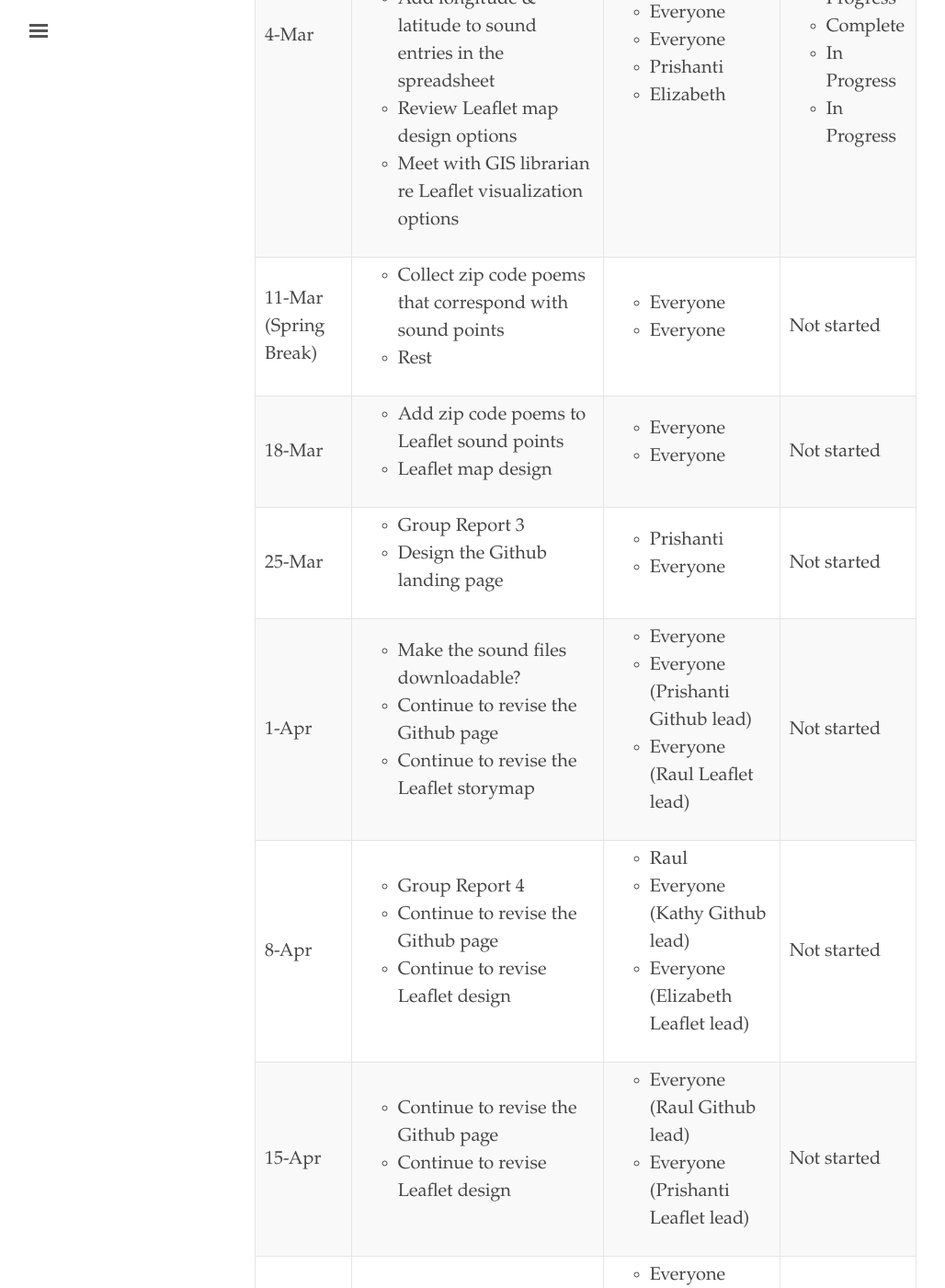
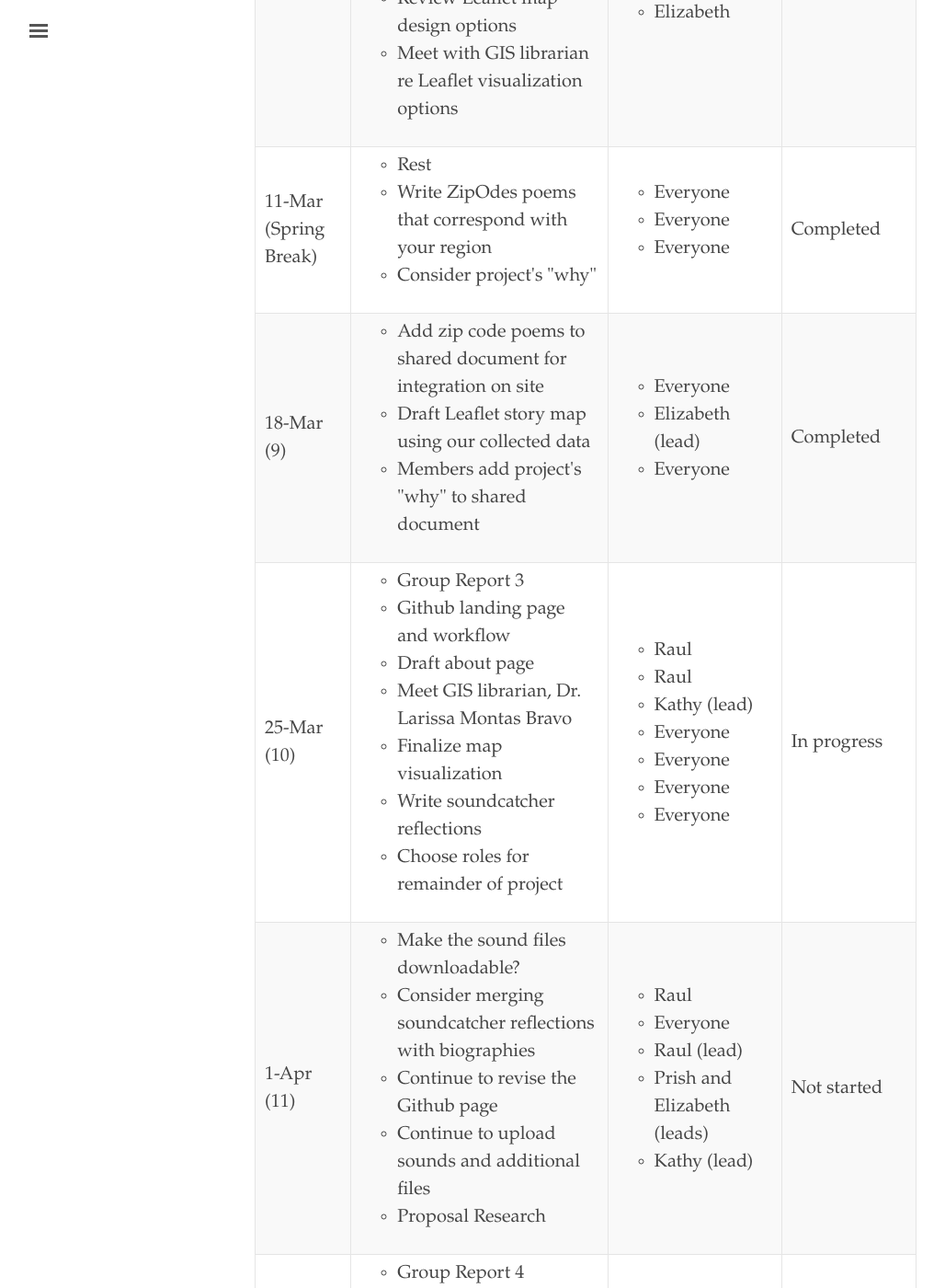
Before and after one commit to rm4-25/lsf_3, a Jekyll site: the page built from Workflow.md, in a window 1280 px wide and 1400 px high, scrolled down 1476 px. Shown: the whole window at 92% size, without its empty margins (3-1031 px from the left). Built offline with Jekyll 4.4.1, drawn with Linux system fonts in a browser that asks for light colours; some of the changed text lies outside the part shown.

Commit message:
Update Workflow.md
Updated to match week 10 group report.

```diff
--- a/Workflow.md
+++ b/Workflow.md
@@ -28,12 +28,11 @@ order: 5
     <td>
       <ul>
         <li>Complete</li>
-        <li>Complete</li>
       </ul>
     </td>
   </tr>
   <tr>
-    <td>18-Feb </td>
+    <td>18-Feb (6) </td>
     <td>
       <ul>
         <li>Group Report 1</li>
@@ -85,22 +84,16 @@ order: 5
         <li>Everyone</li>
         <li>Everyone</li>
         <li>Everyone</li>
-        <li>Everyone</li>
       </ul>
     </td>
     <td>
       <ul>
         <li>Complete</li>
-        <li>Complete</li>
-        <li>Complete</li>
-        <li>In Progress</li>
-        <li>Complete</li>
-        <li>Complete</li>
       </ul>
     </td>
   </tr>
   <tr>
-    <td>4-Mar </td>
+    <td>4-Mar (8) </td>
     <td>
       <ul>
         <li>Group Report 2</li>
@@ -124,11 +117,6 @@ order: 5
     <td>
       <ul>
        <li>Complete</li>
-        <li>Complete</li>
-        <li>In Progress</li>
-        <li>Complete</li>
-        <li>In Progress</li>
-        <li>In Progress</li>
       </ul>
     </td>
   </tr>
@@ -136,114 +124,138 @@ order: 5
     <td>11-Mar (Spring Break)</td>
     <td>
       <ul>
-        <li>Collect zip code poems that correspond with sound points</li>
         <li>Rest</li>
+        <li>Write ZipOdes poems that correspond with your region</li>
+        <li>Consider project's "why"</li>
       </ul>
     </td>
     <td>
       <ul>
         <li>Everyone</li>
         <li>Everyone</li>
+        <li>Everyone</li>
+      </ul>
+    </td>
+    <td>Completed</td>
+  </tr>
+  <tr>
+    <td>18-Mar (9) </td>
+    <td>
+      <ul>
+        <li>Add zip code poems to shared document for integration on site</li>
+        <li>Draft Leaflet story map using our collected data</li>
+        <li>Members add project's "why" to shared document</li>
+      </ul>
+    </td>
+    <td>
+      <ul>
+        <li>Everyone</li>
+        <li>Elizabeth (lead)</li>
+        <li>Everyone</li>
+      </ul>
+    </td>
+    <td>Completed</td>
+  </tr>
+  <tr>
+    <td>25-Mar (10)</td>
+    <td>
+      <ul>
+        <li>Group Report 3</li>
+        <li>Github landing page and workflow</li>
+        <li>Draft about page</li>
+        <li>Meet GIS librarian, Dr. Larissa Montas Bravo</li>
+        <li>Finalize map visualization</li>
+        <li>Write soundcatcher reflections</li>
+        <li>Choose roles for remainder of project</li>
+      </ul>
+    </td>
+    <td>
+      <ul>
+        <li>Raul</li>
+        <li>Raul</li>
+        <li>Kathy (lead)</li>
+        <li>Everyone</li>
+        <li>Everyone</li>
+        <li>Everyone</li>
+        <li>Everyone</li>
+      </ul>
+    </td>
+    <td>In progress</td>
+  </tr>
+  <tr>
+    <td>1-Apr (11) </td>
+    <td>
+      <ul>
+        <li>Make the sound files downloadable? </li>
+        <li>Consider merging soundcatcher reflections with biographies</li>
+        <li>Continue to revise the Github page</li>
+        <li>Continue to upload sounds and additional files</li>
+        <li>Proposal Research</li>
+      </ul>
+    </td>
+    <td>
+      <ul>
+        <li>Raul</li>
+        <li>Everyone</li>
+        <li>Raul (lead)</li>
+        <li>Prish and Elizabeth (leads)</li>
+        <li>Kathy (lead)</li>
       </ul>
     </td>
     <td>Not started</td>
   </tr>
   <tr>
-    <td>18-Mar </td>
+    <td>8-Apr (12) </td>
     <td>
       <ul>
-        <li>Add zip code poems to Leaflet sound points</li>
-        <li>Leaflet map design</li>
+        <li>Group Report 4</li>
+        <li>Continue to revise the Github page</li>
+        <li>Continue to revise Leaflet design</li>
+        <li>Proposal Research/Drafting</li>
+      </ul>
+    </td>
+    <td>
+      <ul>
+        <li>Prish</li>
+        <li>Raul (lead)</li>
+        <li>Elizabeth (lead)</li>
+        <li>Kathy (lead)</li>
+      </ul>
+    </td>
+    <td>Not started</td>
+  </tr>
+  <tr>
+    <td>15-Apr (13) </td>
+    <td>
+      <ul>
+        <li>Journal 5</li>
+        <li>Finalize the Github page</li>
+        <li>Finalize Leaflet design</li>
+        <li>Proposal Writing</li>
       </ul>
     </td>
     <td>
       <ul>
         <li>Everyone</li>
-        <li>Everyone</li>
+        <li>Raul (lead)</li>
+        <li>Elizabeth & Prish (lead)</li>
+        <li>Kathy (lead)</li>
       </ul>
     </td>
     <td>Not started</td>
   </tr>
   <tr>
-    <td>25-Mar </td>
+    <td>22-Apr (14) </td>
     <td>
       <ul>
-        <li>Group Report 3</li>
-        <li>Design the Github landing page</li>
+        <li>Proposal Editing (due May 7th)</li>
       </ul>
     </td>
     <td>
       <ul>
-        <li>Prishanti</li>
-        <li>Everyone</li>
-      </ul>
-    </td>
-    <td>Not started</td>
-  </tr>
-  <tr>
-    <td>1-Apr </td>
-    <td>
-      <ul>
-        <li>Make the sound files downloadable? </li>
-        <li>Continue to revise the Github page</li>
-        <li>Continue to revise the Leaflet storymap </li>
-      </ul>
-    </td>
-    <td>
-      <ul>
-        <li>Everyone</li>
-        <li>Everyone (Prishanti Github lead)</li>
-        <li>Everyone (Raul Leaflet lead)</li>
-      </ul>
-    </td>
-    <td>Not started</td>
-  </tr>
-  <tr>
-    <td>8-Apr </td>
-    <td>
-      <ul>
-        <li>Group Report 4</li>
-        <li>Continue to revise the Github page</li>
-        <li>Continue to revise Leaflet design</li>
-      </ul>
-    </td>
-    <td>
-      <ul>
-        <li>Raul</li>
-        <li>Everyone (Kathy Github lead)</li>
-        <li>Everyone (Elizabeth Leaflet lead)</li>
-      </ul>
-    </td>
-    <td>Not started</td>
-  </tr>
-  <tr>
-    <td>15-Apr </td>
-    <td>
-      <ul>
-        <li>Continue to revise the Github page</li>
-        <li>Continue to revise Leaflet design</li>
-      </ul>
-    </td>
-    <td>
-      <ul>
-        <li>Everyone (Raul Github lead)</li>
-        <li>Everyone (Prishanti Leaflet lead)</li>
-      </ul>
-    </td>
-    <td>Not started</td>
-  </tr>
-  <tr>
-    <td>22-Apr </td>
-    <td>
-      <ul>
-        <li>Finalize Github page</li>
-        <li>Finalize Leaflet storymap</li>
-      </ul>
-    </td>
-    <td>
-      <ul>
-        <li>Everyone (Elizabeth Github lead)</li>
-        <li>Everyone (Kathy Leaflet lead)</li>
+        <li>Raul (lead)</li>
+        <li>Prish and Elizabeth (leads)</li>
+        <li>Kathy (lead)</li>
       </ul>
     </td>
     <td>Not started</td>
```
Also changed, not shown: other parts of Workflow.md (+3 -3 lines).
